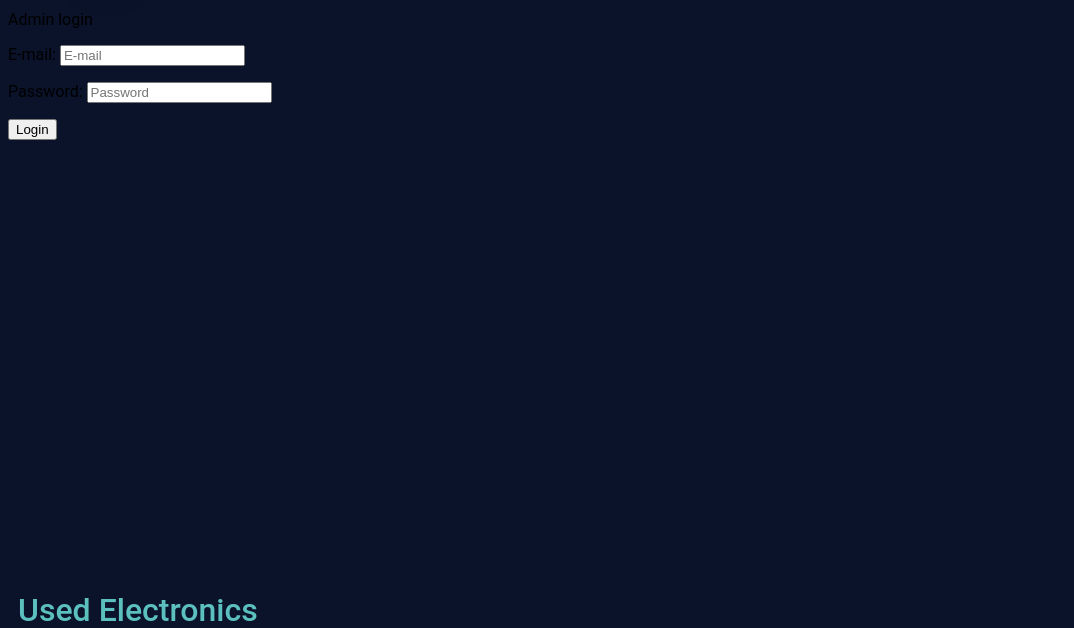
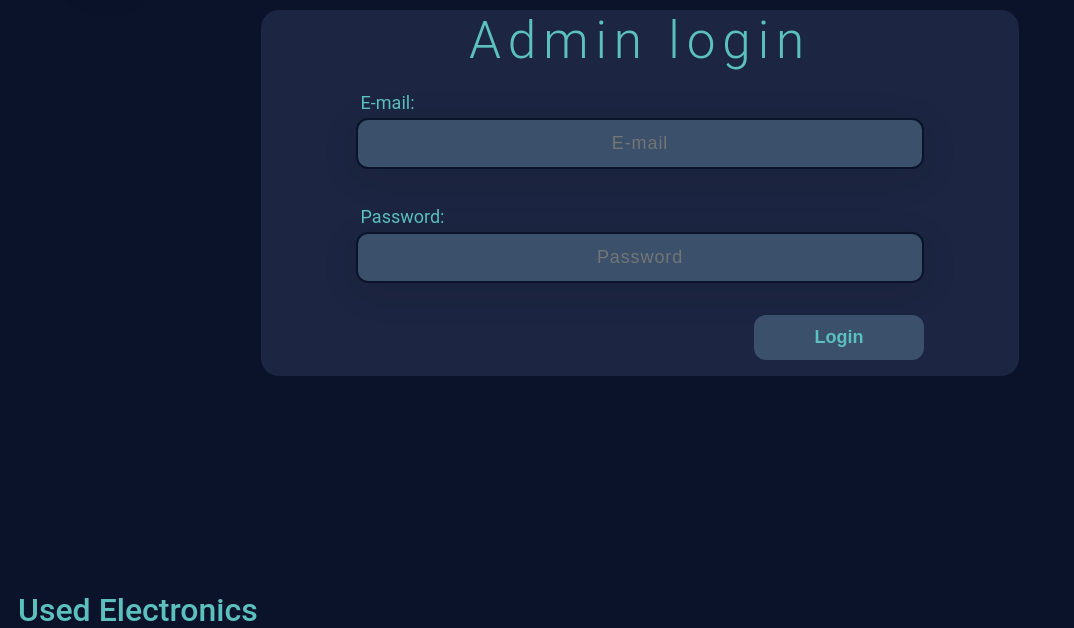
Before and after one commit to Folen0909/used_electronics, a PHP site: page /php/admin.php in a window 1280 px wide. Shown: the part 100-728 px from the top of the page, without its empty margins (0-1074 px from the left). Run offline with PHP 8.4, Linux system fonts and the light colour scheme.

Commit message:
Added style for admin page

```diff
--- a/style/style.css
+++ b/style/style.css
@@ -256,3 +256,90 @@ footer a:focus {
 }
 
 /* End of index */
+
+/* Admin Login */
+
+form {
+    display: flex;
+    flex-direction: column;
+    justify-content: center;
+    align-items: center;
+    background-color: var(--secondary);
+    border-radius: 18px;
+    margin-left: 20%;
+    margin-right: 20%;
+}
+
+form span {
+    font-size: 3.2em;
+    font-weight: 300;
+    letter-spacing: 0.135em;
+    color: var(--text);
+}
+
+form div {
+    display: flex;
+    flex-direction: column;
+    align-items: center;
+    width: 75%;
+}
+
+form label {
+    font-size: 18px;
+    margin: 5px;
+}
+
+form p {
+    display: flex;
+    flex-direction: column;
+    width: 100%;
+    color: var(--text);
+}
+
+.textinput {
+    border: 2px solid var(--primary);
+    height: 45px;
+    background: var(--accent);
+    box-shadow: 0px 8px 40px rgba(0, 0, 0, 0.08);
+    border-radius: 12px;
+    color: var(--text);
+    letter-spacing: 0.05em;
+    text-align: center;
+    font-size: large;
+}
+.textinput:-webkit-autofill {
+    border: 2px solid var(--primary);
+    height: 45px;
+    background: var(--accent);
+    box-shadow: 0px 8px 40px rgba(0, 0, 0, 0.08);
+    border-radius: 12px;
+    letter-spacing: 0.05em;
+    text-align: center;
+    font-size: large;
+    -webkit-text-fill-color: var(--text);
+    -webkit-box-shadow: 0 0 0px 100px var(--accent) inset;
+}
+
+.submitbtn {
+    display: flex;
+    align-items: flex-end;
+}
+
+.login_submit {
+    width: 30%;
+    height: 45px;
+    border-radius: 0.3em;
+    background: var(--accent);
+    color: var(--text);
+    font-weight: bold;
+    cursor: pointer;
+    border-radius: 12px;
+    float: right;
+    font-size: 18px;
+    border: 0;
+}
+
+.login_submit:hover {
+    background: var(--button);
+    color: var(--primary);
+}
```
